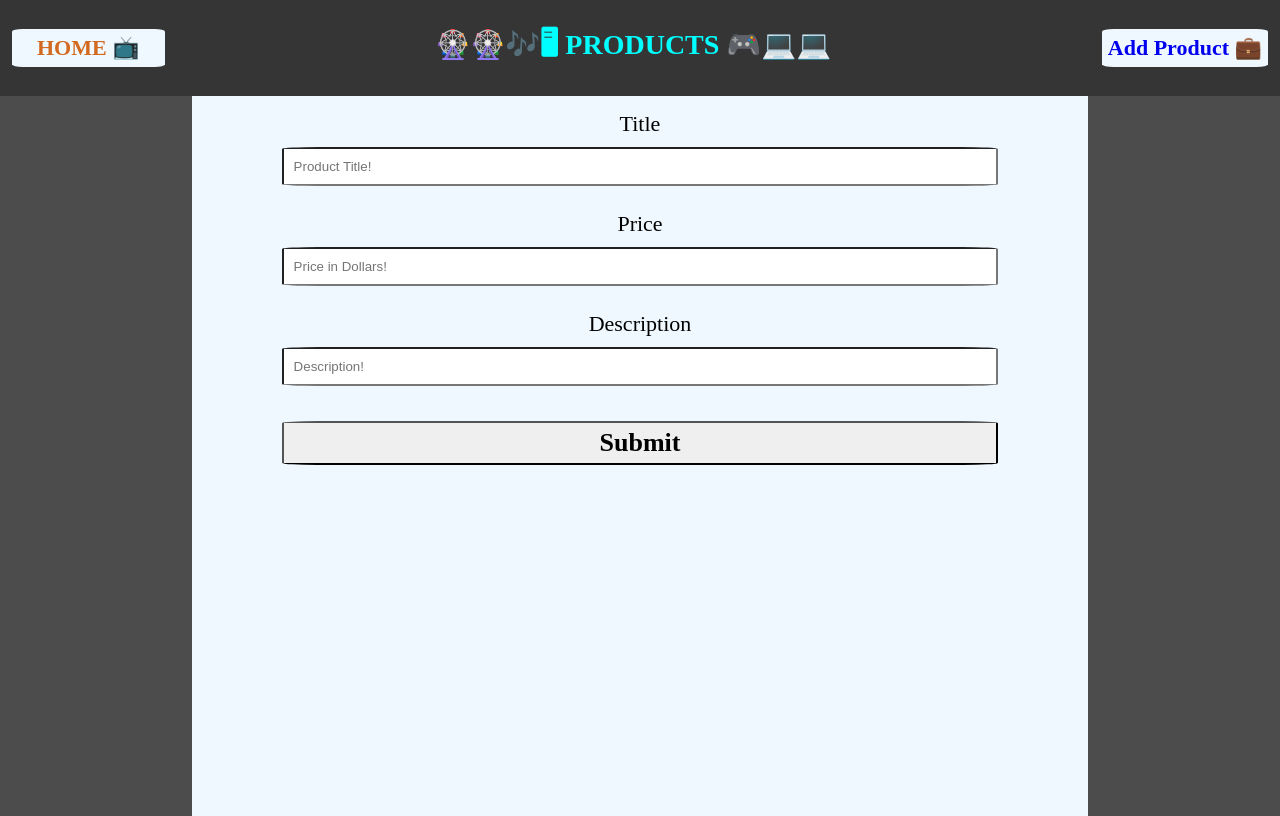
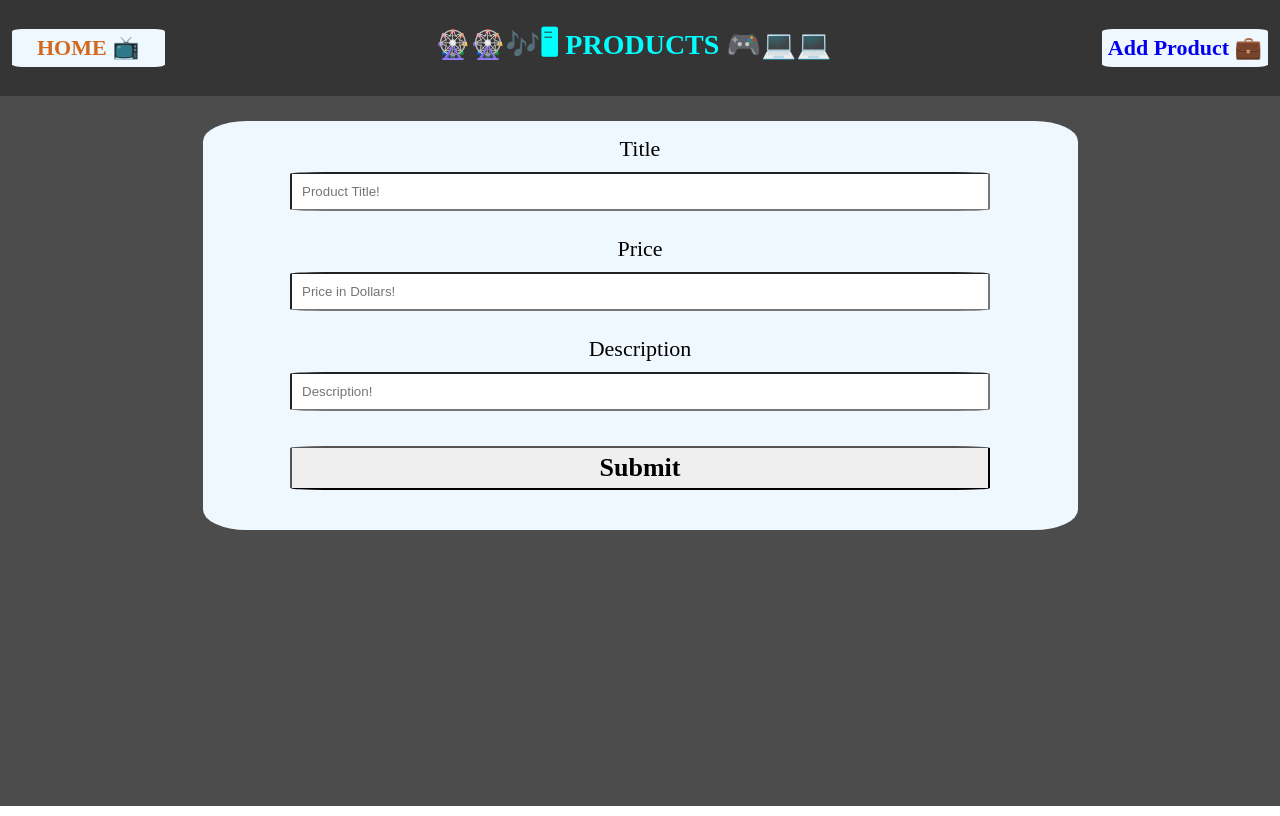
Before and after one commit to TuruchieNetworks/CodingDojoMERNStack, a React (Create React App) app: page /products/update/1 in a window 1280 px wide. Built offline with nearby package versions, Linux system fonts and the light colour scheme; no server answers.

Commit message:
updated validations!

```diff
--- a/src/components/Create.js
+++ b/src/components/Create.js
@@ -2,8 +2,8 @@ import { useState } from 'react';
 import axios from 'axios';
 import { useNavigate } from 'react-router-dom';
 const Create = () => {
-  const [errorCheck, setErrorCheck] = useState(false)
   const [errors, setErrors] = useState([]);
+  const [errorDescriptionCheck, setErrorDescriptionErrorCheck] = useState([])
   const [title, setTitle] = useState('')
   const [price, setPrice] = useState('')
   const [description, setDescription] = useState('')
@@ -26,18 +26,23 @@ const Create = () => {
         const errorResponse = err.response.data.errors; // Get the errors from err.response.data
         const errorArr = []; // Define a temp error array to push the messages in
         for (const key of Object.keys(errorResponse)) { // Loop through all errors and get the messages
-          errorArr.push(errorResponse[key].message)
+          if (errorResponse[key].message.includes('title')) {
+            errorArr.push(errorResponse[key].message)
+          } else if (errorResponse[key].message.includes('description')) {
+            errorDescriptionCheck.push(errorResponse[key].message)
+          }
         }
         // Set Errors
         setErrors(errorArr);
+        setErrorDescriptionErrorCheck(errorDescriptionCheck);
       });
   }
 
   return (
-    <div style={{height: '85vh',padding:'15px'}}>
-      <div style={{ background: 'aliceblue', fontFamily: 'cursive', margin: '15px 18%',padding:'15px', borderRadius:'5%'}}>
-        <form onSubmit={createProduct} style={{ display: 'flex', flexDirection: 'column', alignItems: 'center', paddingBottom:'15px'}}>
-          {errors.map((err, index) => <p key={index}>{err}</p>)}
+    <div style={{ height: '85vh', padding: '15px' }}>
+      <div style={{ background: 'aliceblue', fontFamily: 'cursive', margin: '15px 18%', padding: '15px', borderRadius: '5%' }}>
+        <form onSubmit={createProduct} style={{ display: 'flex', flexDirection: 'column', alignItems: 'center', paddingBottom: '15px' }}>
+          {errors.map((err, index) => <p key={index} style={{background:'crimson', padding: '10px 0px', borderRadius: '7%', color:'khaki',fontSize:'18px', fontWeight:'bold', width:'80%'}}>{err}</p>)}
           <div style={{ display: 'flex', flexDirection: 'column', marginBottom: '5px', padding: '5px', width: '80%', fontSize: '22px' }}>
             <label style={{ padding: '10px' }} htmlFor='title'>Title</label>
             <input style={{ padding: '12px', borderRadius: '5%' }} type='text' name='title' value={title} onChange={e => setTitle(e.target.value)} placeholder='Product Title!' />
@@ -47,7 +52,7 @@ const Create = () => {
             <label style={{ padding: '10px' }} htmlFor='price'>Price</label>
             <input style={{ padding: '12px', borderRadius: '5%' }} type='number' name='price' value={price} onChange={e => setPrice(e.target.value)} placeholder='Price in Dollars!' />
           </div>
-
+          {errorDescriptionCheck.map((err, index) => <p key={index} style={{background:'crimson', padding: '10px 0px', borderRadius: '7%', color:'khaki',fontSize:'18px', fontWeight:'bold', width:'80%'}}>Opps, {err}!</p>)}
           <div style={{ display: 'flex', flexDirection: 'column', marginBottom: '25px', padding: '5px', width: '80%', fontSize: '22px' }}>
             <label style={{ padding: '10px' }} htmlFor='description'>Description</label>
             <input style={{ padding: '12px', borderRadius: '5%' }} type='text' name='description' value={description} onChange={e => setDescription(e.target.value)} placeholder='Description!' />
--- a/src/components/Update.js
+++ b/src/components/Update.js
@@ -44,8 +44,9 @@ const Update = () => {
   }
 
   return (
-    <div style={{background:'aliceblue', fontFamily:'cursive',margin:'0px 15%', height:'90vh', }}>
-      <form onSubmit={updateProduct} style={{display:'flex', flexDirection:'column',alignItems:'center'}}>
+    <div style={{padding:'15px', height:'85vh'}}>
+    <div style={{background:'aliceblue', fontFamily:'cursive',margin:'10px 15%', borderRadius:'5%'}}>
+      <form onSubmit={updateProduct} style={{display:'flex', flexDirection:'column',alignItems:'center',paddingBottom:'25px'}}>
         <div style={{display:'flex', flexDirection:'column',marginBottom:'5px',padding:'5px', width:'80%', fontSize:'22px'}}>
           <label style={{padding:'10px'}}  htmlFor='title'>Title</label>
           <input style={{padding:'10px',borderRadius:'5%'}}  type='text'name='title'value={title} onChange={e => setTitle(e.target.value)}placeholder='Product Title!'/>
@@ -62,7 +63,7 @@ const Update = () => {
         </div>
         <button style={{padding:'5px',margin:'15px', cursor:'pointer', width:'80%', fontSize:'26px', fontFamily:'cursive', fontWeight:'bold',borderRadius:'5%'}}>Submit</button>
       </form>
-    </div>
+    </div></div>
   )
 }
 
```
